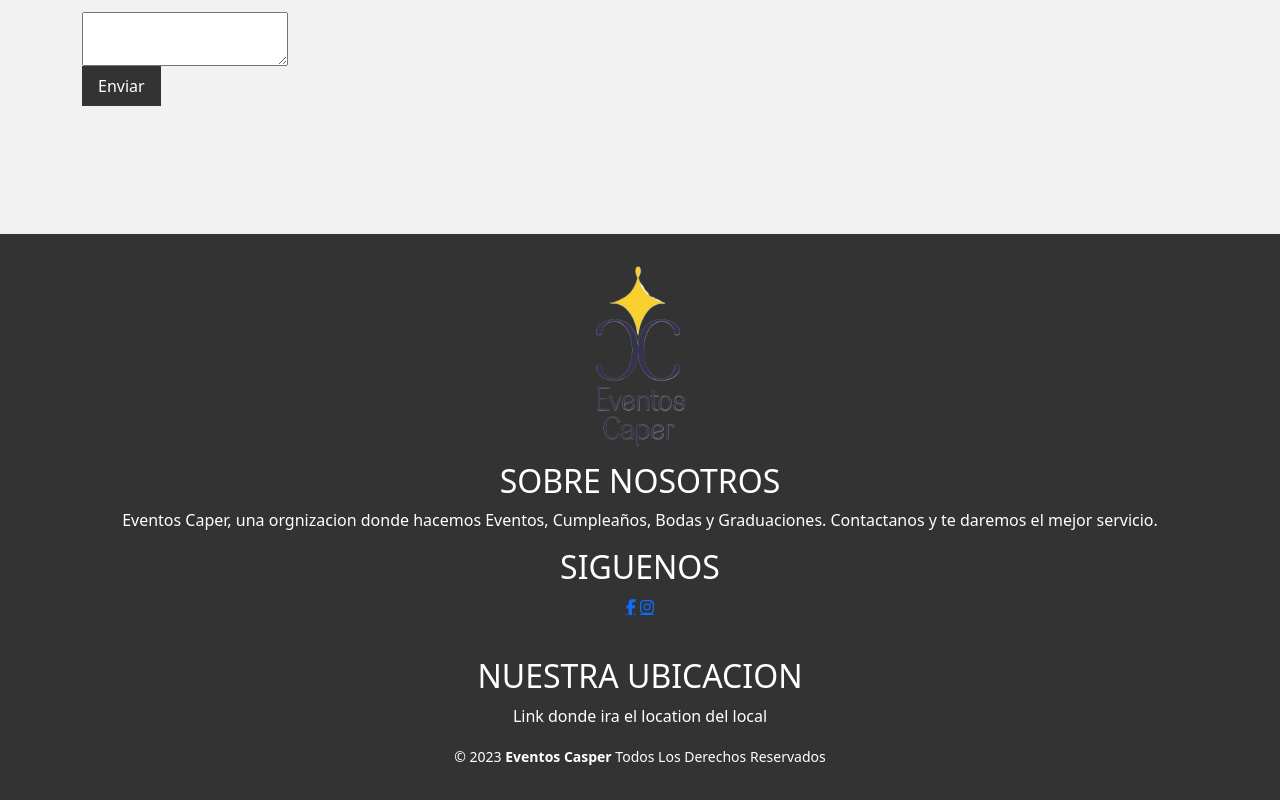
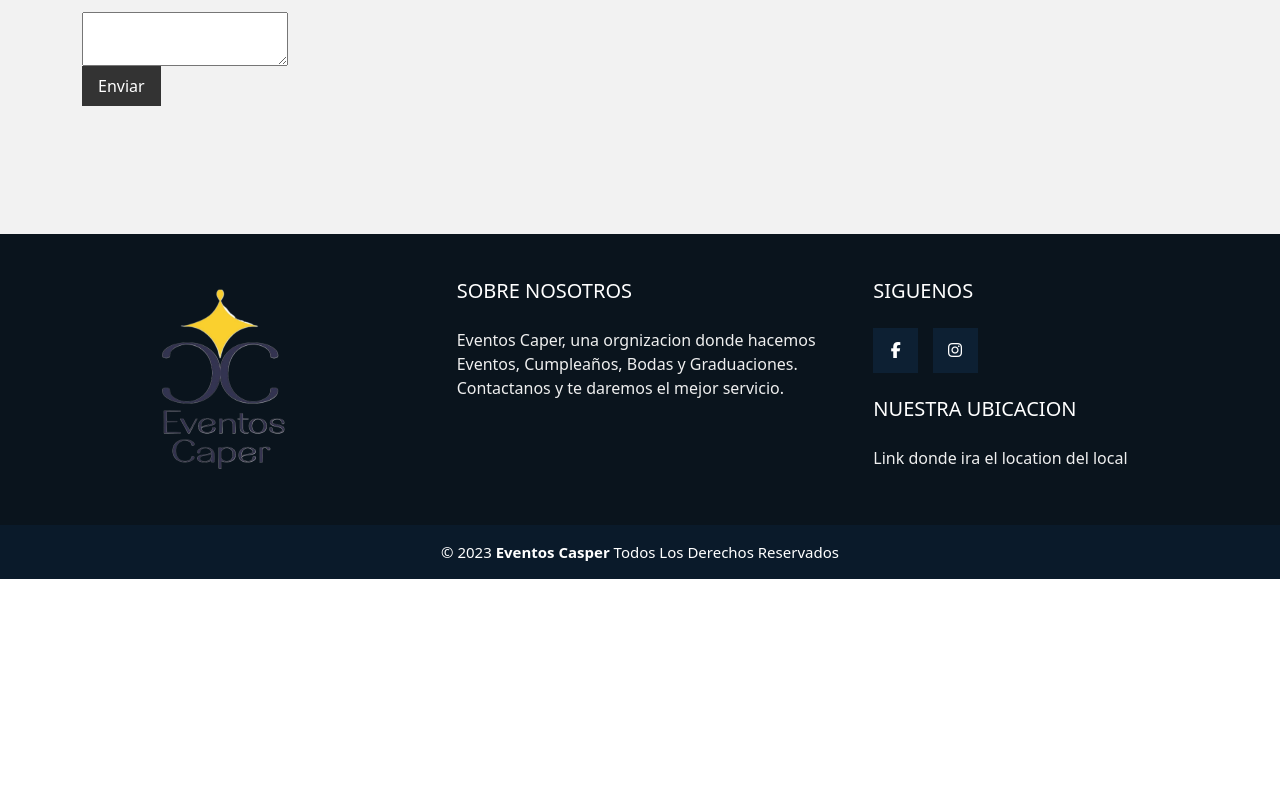
Before and after one commit to Ing-Matos/Proyect-IngSoft, a plain HTML site: page index.html in a window 1280 px wide. Shown: the part 4101-4901 px from the top of the page. After the commit the page ends 4680 px from the top, so only its background shows below. Drawn offline with Linux system fonts and the light colour scheme.

Commit message:
Aplicando los estilos del footer.

```diff
--- a/CSS/style.css
+++ b/CSS/style.css
@@ -303,11 +303,73 @@ button {
 }
 
 /* Estilos del Pie de Página */
-footer {
-    background-color: #333;
+.pie-pagina{
+    width: 100%;
+    background-color: #0a141d;
+
+}
+
+.pie-pagina .grupo-1{
+
+    width: 100%;
+    max-width: 1200px;
+    margin: auto;
+    display: grid;
+    grid-template-columns: repeat(3, 1fr);
+    grid-gap:50px;
+    padding: 45px 0px;
+}
+
+.pie-pagina .grupo-1 .box figure{
+    width: 100%;
+    height: 100%;
+    display: flex;
+    justify-content: center;
+    align-items: center;
+}
+
+.pie-pagina .grupo-1 .box figure img {
+    width: 250px;
+}
+
+.pie-pagina .grupo-1 .box h2{
     color: #fff;
+    margin-bottom: 25px;
+    font-size: 20px;
+}
+
+.pie-pagina .grupo-1 .box p{
+    color: #efefef;
+    margin-bottom: 10px;
+}
+
+.pie-pagina .grupo-1 .red-social a{
+    display: inline-block;
+    text-decoration: none;
+    width: 45px;
+    height: 45px;
+    line-height: 45px;
+    color: #fff;
+    margin-right: 10px;
+    background-color: #0d2033;
     text-align: center;
-    padding: 2rem 0;
+    transition: all 300ms ease;
+}
+
+.pie-pagina .grupo-1 .red-social a:hover{
+    color: aqua;
+}
+
+.pie-pagina .grupo-2{
+    background-color: #0a1a2a;
+    padding: 15px 10px;
+    text-align: center;
+    color: #fff;
+
+}
+
+.pie-pagina .grupo-2 small{
+    font-size: 15px;
 }
 
 /* Estilos para dispositivos móviles */
```
